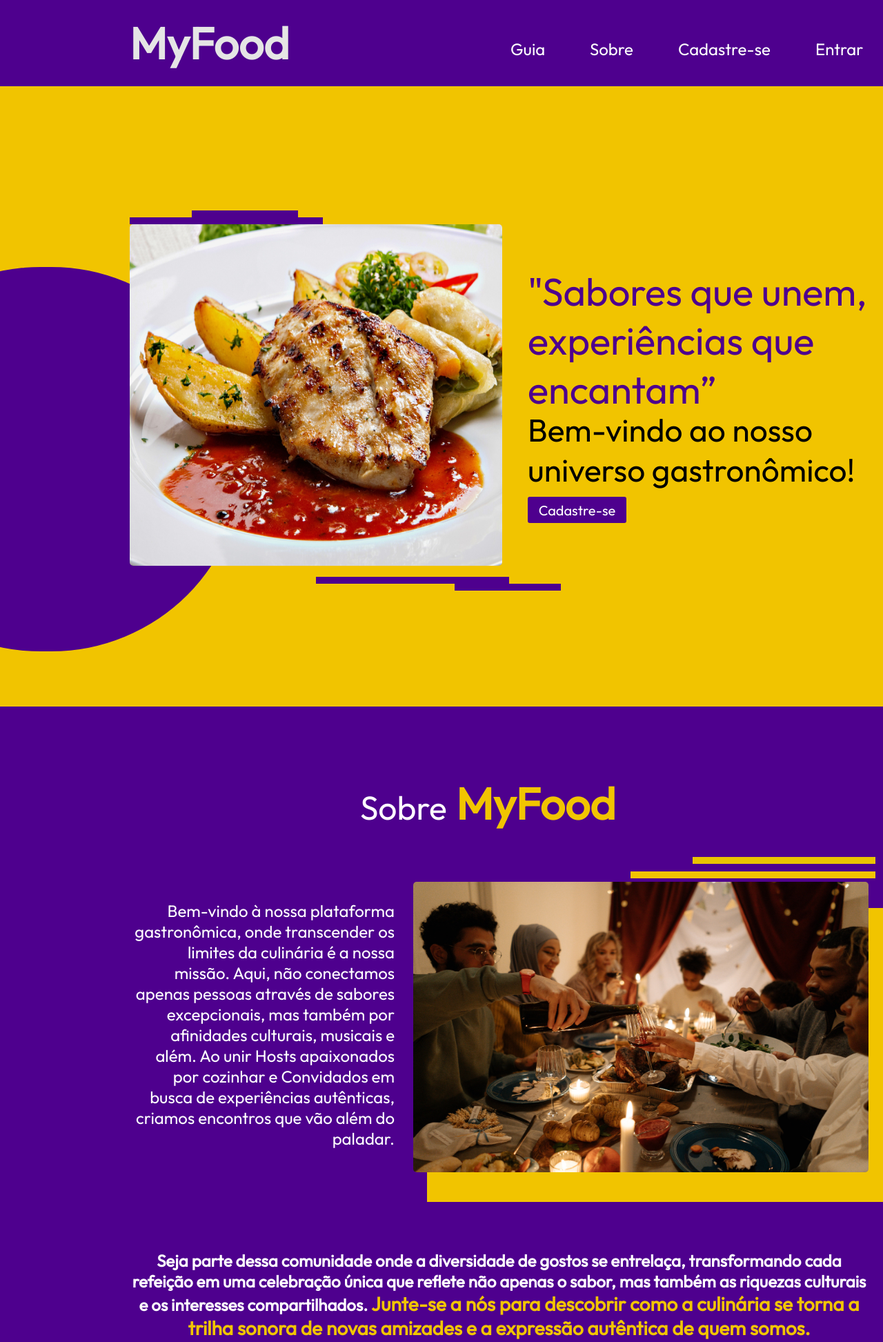
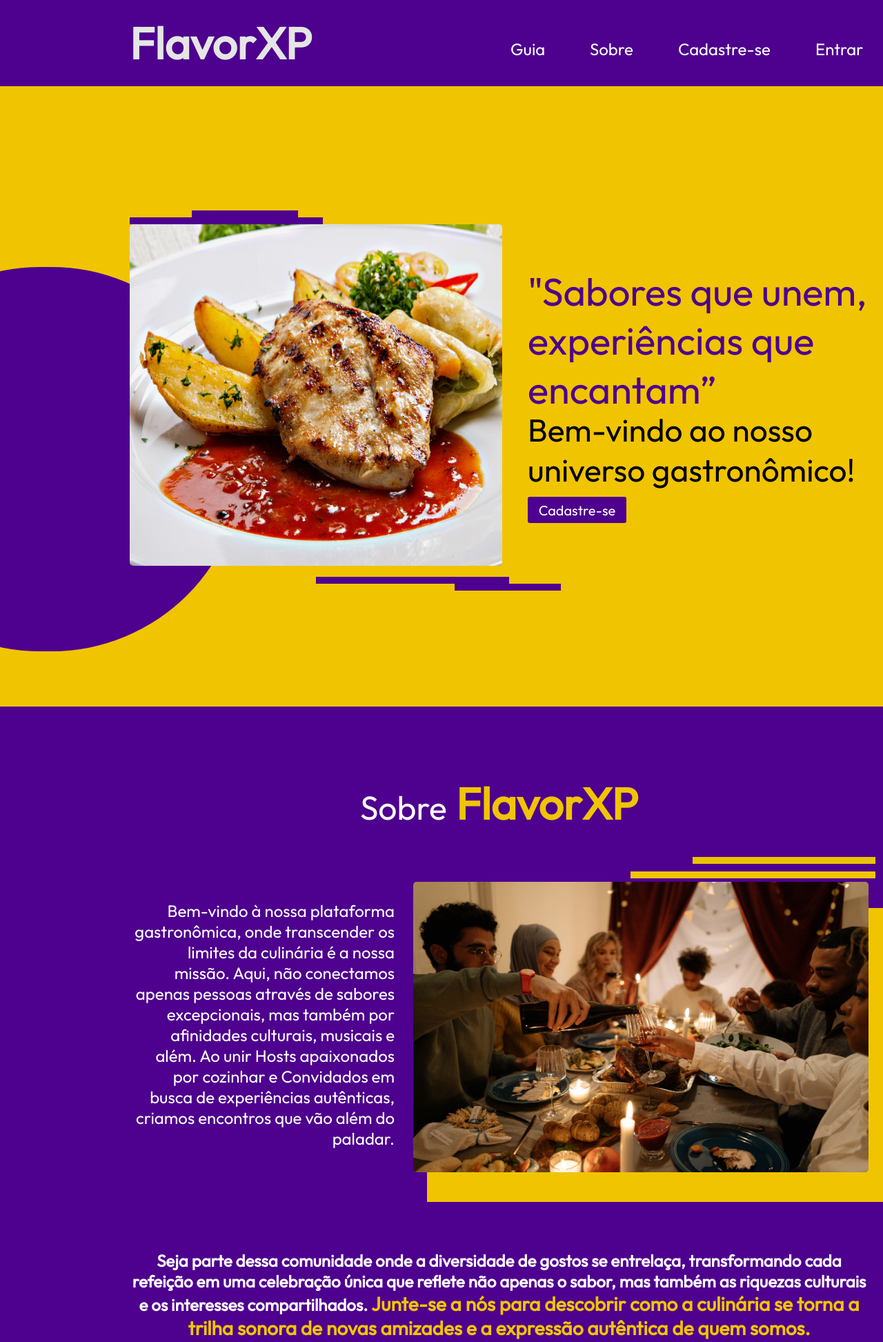
Before and after one commit to FelipeBatistadosSantos/FlavorXP, a Django app: page / in a window 1280 px wide; the page is wider, and only the part inside the window is pictured. Shown: the top 1945 px of that part at 69% size. Run offline with Django 4.2, Linux system fonts and the light colour scheme.

Commit message:
Mudando o nome do Site para FlavorXP e mudando o nome do Base presente na main para 'home_page'

```diff
--- a/main/templates/base.html
+++ b/main/templates/home_page.html
@@ -5,16 +5,16 @@
     <meta charset="UTF-8">
     <meta name="viewport" content="width=device-width, initial-scale=1.0">
     <link href='https://fonts.googleapis.com/css?family=Outfit' rel='stylesheet'>
-    <link rel="stylesheet" href="main/static/style_base.css">
+    <link rel="stylesheet" href="main/static/style_home_page.css">
     <script src="https://code.jquery.com/jquery-3.6.4.min.js"></script>
-    <title>MyFood</title>
+    <title>FlavorXP</title>
 </head>
 
 <body>
 
     <nav style="width: 1440px; height: 125px; left: 0px; top: 0px; position: absolute">
         <div class="retangulo_nav"></div>
-        <div class="logo">MyFood</div>
+        <div class="logo">FlavorXP</div>
         <ul>
             <li class="nav-link nav-link-signup"><a class="anav" href="{% url 'angeline:cadastro' %}">Cadastre-se</a></li>
             <li class="nav-link nav-link-about"><a class="anav" href="#sobre_o_myfood_home">Sobre</a></li>
@@ -51,9 +51,9 @@
                 <div class="palito_amarelo2_home"></div>
             </container>
             <container class="container3_home">
-                <div id="sobre_o_myfood_home" ><span style="color: white; font-size: 48px; font-family: Outfit; font-weight: 500; word-wrap: break-word">Sobre</span><span style="color: white; font-size: 64px; font-family: Outfit; font-weight: 400; word-wrap: break-word">  </span><span style="color: #F1C400; font-size: 64px; font-family: Outfit; font-weight: 900; word-wrap: break-word">MyFood</span></div>
+                <div id="sobre_o_myfood_home" ><span style="color: white; font-size: 48px; font-family: Outfit; font-weight: 500; word-wrap: break-word">Sobre</span><span style="color: white; font-size: 64px; font-family: Outfit; font-weight: 400; word-wrap: break-word">  </span><span style="color: #F1C400; font-size: 64px; font-family: Outfit; font-weight: 900; word-wrap: break-word">FlavorXP</span></div>
                 <div class="backgrond_amarelo2_home"></div>
-                <div id="como_funciona_home"><span style="color: white; font-size: 64px; font-family: Outfit; font-weight: 400; word-wrap: break-word">Como funciona o </span><span style="color: #4E008E; font-size: 64px; font-family: Outfit; font-weight: 900; word-wrap: break-word">MyFood</span></div>
+                <div id="como_funciona_home"><span style="color: white; font-size: 64px; font-family: Outfit; font-weight: 400; word-wrap: break-word">Como funciona o </span><span style="color: #4E008E; font-size: 64px; font-family: Outfit; font-weight: 900; word-wrap: break-word">FlavorXP</span></div>
                 <a href="{%url 'angeline:login'%}" class="">
                     <button class="entrar_home" type="button">
                         <span class="spanent">Entrar</span>
@@ -85,9 +85,9 @@
         <div id="div_footer"></div>
         <div id="div2_footer">
             <div id="background_footer"></div>
-            <div id="logo_footer">MyFood</div>
+            <div id="logo_footer">FlavorXP</div>
             <div id="divisor_footer"></div>
-            <p id="direitos_reservados">© 2024 MyFood. Todos os direitos reservados.</p>
+            <p id="direitos_reservados">© 2024 FlavorXP. Todos os direitos reservados.</p>
             <div><a id="sobre_footer" href="#sobre_o_myfood_home">Sobre nós</a></div>
             <div><a id="guia_footer" href="#como_funciona_home">Guia</a></div>
             <div><a id="cadastro_footer" href="{% url 'angeline:cadastro' %}">Cadastre-se</a></div>
--- a/main/urls.py
+++ b/main/urls.py
@@ -1,7 +1,7 @@
 from django.urls import path
-from .views import base
+from .views import home_page
 app_name = 'main'
 
 urlpatterns = [
-    path('', base, name='base')
+    path('', home_page, name='home_page')
 ]
--- a/main/views.py
+++ b/main/views.py
@@ -1,4 +1,4 @@
 from django.shortcuts import render
 
-def base(request):
-    return render(request, 'base.html')
+def home_page(request):
+    return render(request, 'home_page.html')
```
Also changed, not shown: main/static/style_home_page.css (renamed from main/static/style_base.css).
